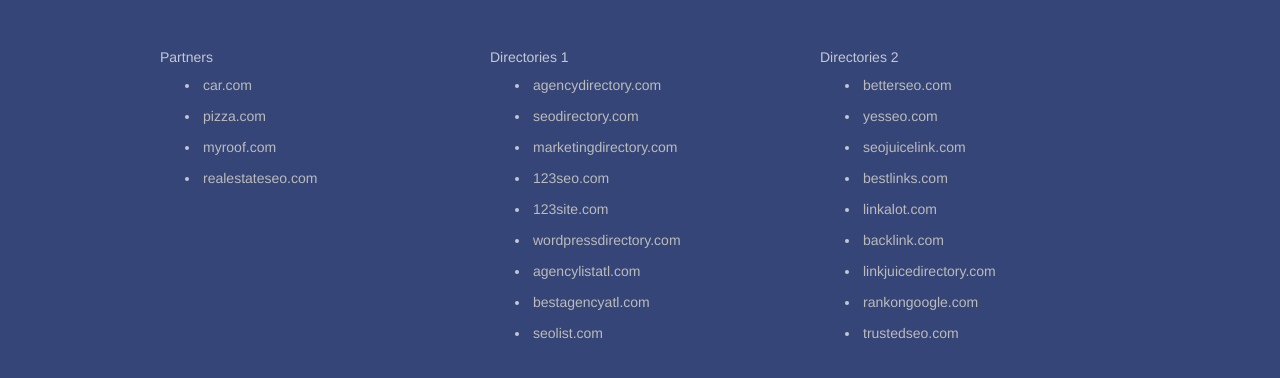
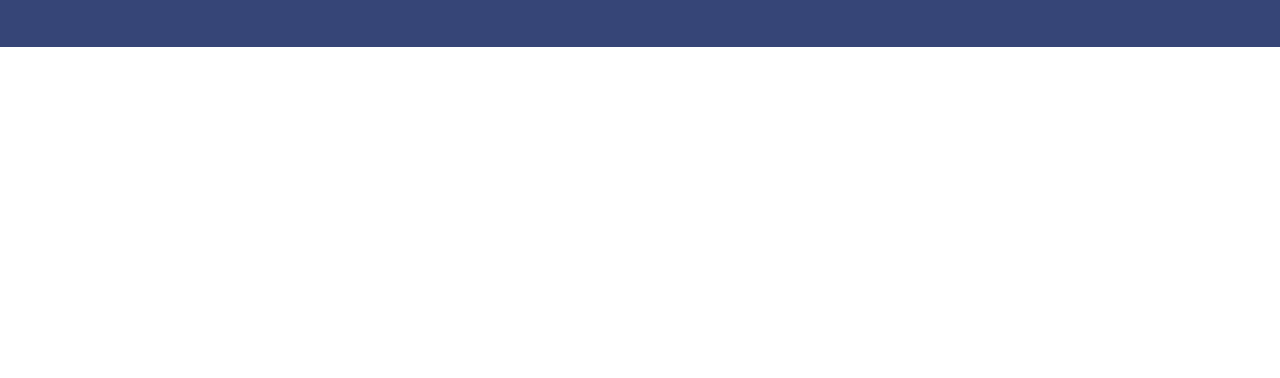
Before and after one commit to tomtom637/mike, a plain HTML site: page index.html in a window 1280 px wide. Shown: the part 3792-4170 px from the top of the page. After the commit the page ends 3839 px from the top, so only its background shows below. Drawn offline with Linux system fonts and the light colour scheme.

Commit message:
Update index.html

```diff
--- a/index.html
+++ b/index.html
@@ -365,53 +365,6 @@
               ><span class="fa fa-instagram icon-md"></span
             ></a>
           </div>
-          <div class="row footer-links">
-            <div class="col-sm-4">
-              Partners
-              <ul>
-                <li><a href="car.com">car.com</a></li>
-                <li><a href="pizza.com">pizza.com</a></li>
-                <li><a href="myroof.com">myroof.com</a></li>
-                <li><a href="realestateseo.com">realestateseo.com</a></li>
-              </ul>
-            </div>
-            <div class="col-sm-4">
-              Directories 1
-              <ul>
-                <li>
-                  <a href="agencydirectory.com">agencydirectory.com</a>
-                </li>
-                <li><a href="seodirectory.com">seodirectory.com</a></li>
-                <li>
-                  <a href="marketingdirectory.com">marketingdirectory.com</a>
-                </li>
-                <li><a href="123seo.com">123seo.com</a></li>
-                <li><a href="123site.com">123site.com</a></li>
-                <li>
-                  <a href="wordpressdirectory.com">wordpressdirectory.com</a>
-                </li>
-                <li><a href="agencylistatl.com">agencylistatl.com</a></li>
-                <li><a href="bestagencyatl.com">bestagencyatl.com</a></li>
-                <li><a href="seolist.com">seolist.com</a></li>
-              </ul>
-            </div>
-            <div class="col-sm-4">
-              Directories 2
-              <ul>
-                <li><a href="betterseo.com">betterseo.com</a></li>
-                <li><a href="yesseo.com">yesseo.com</a></li>
-                <li><a href="seojuicelink.com">seojuicelink.com</a></li>
-                <li><a href="bestlinks.com">bestlinks.com</a></li>
-                <li><a href="linkalot.com">linkalot.com</a></li>
-                <li><a href="backlink.com">backlink.com</a></li>
-                <li>
-                  <a href="linkjuicedirectory.com">linkjuicedirectory.com</a>
-                </li>
-                <li><a href="rankongoogle.com">rankongoogle.com</a></li>
-                <li><a href="trustedseo.com">trustedseo.com</a></li>
-              </ul>
-            </div>
-          </div>
         </div>
       </footer>
       <!-- Footer - bloc-8 END -->
```
